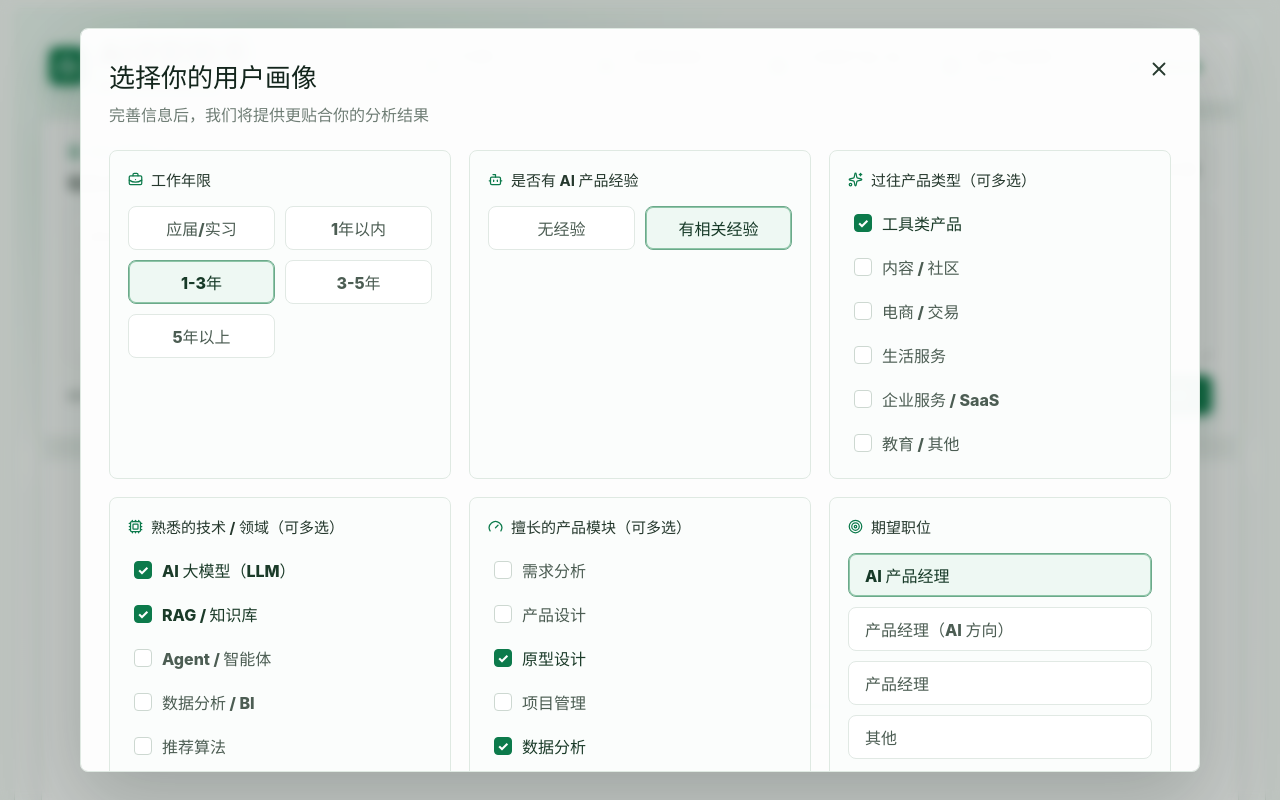
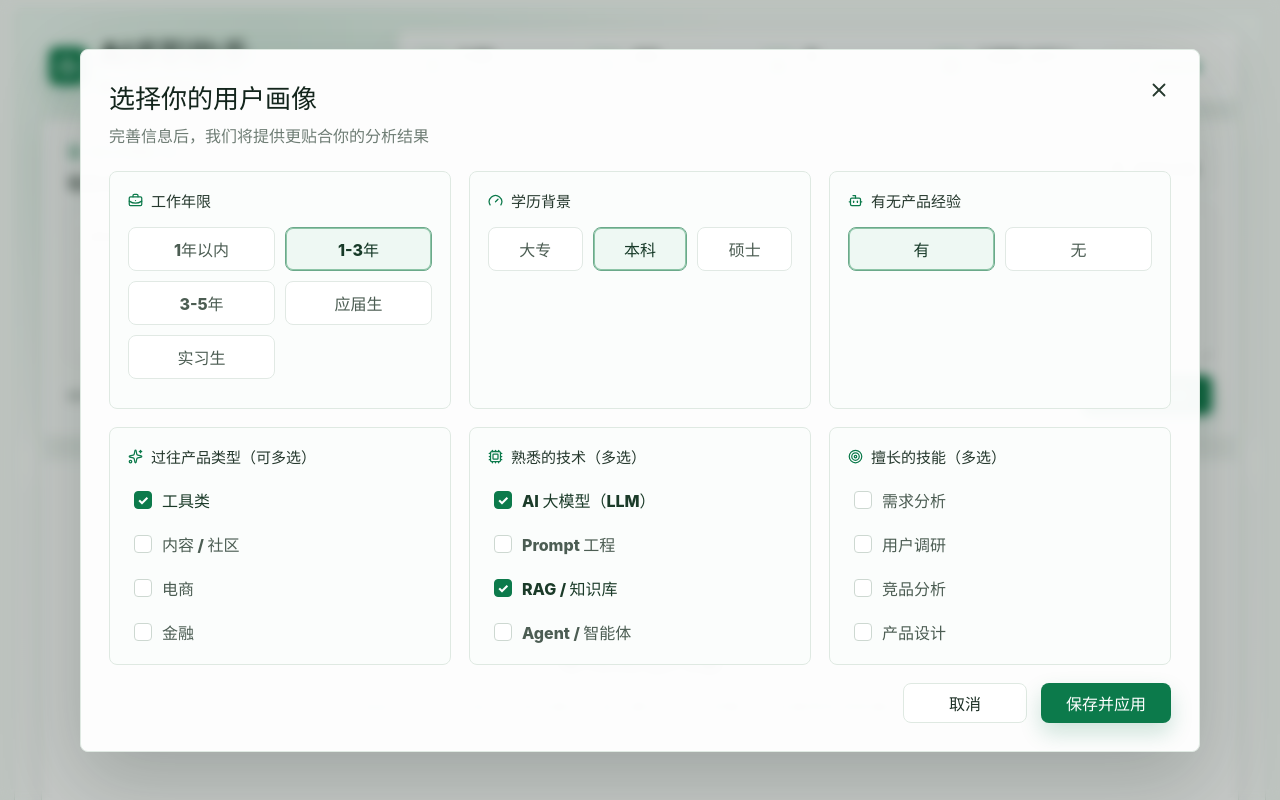
Before and after one commit to shimuyangly/AI-, a React (Vite) app: page / in a window 1280 px wide. Both pictures are taken after a click on the button "编辑画像". Shown: the top 800 px of the page. Built offline with nearby package versions, Linux system fonts and the light colour scheme.

Commit message:
Revise profile modal fields

```diff
--- a/src/App.tsx
+++ b/src/App.tsx
@@ -47,20 +47,76 @@ const tabs = [
 const tabTargetIds = tabs.map((tab) => tab.targetId);
 
 const profileOptions = {
-  workExperience: ['应届/实习', '1年以内', '1-3年', '3-5年', '5年以上'],
-  aiExperience: ['无经验', '有相关经验'],
-  previousDomains: ['工具类产品', '内容 / 社区', '电商 / 交易', '生活服务', '企业服务 / SaaS', '教育 / 其他'],
-  familiarTech: ['AI 大模型（LLM）', 'RAG / 知识库', 'Agent / 智能体', '数据分析 / BI', '推荐算法', '计算机视觉', '自然语言处理'],
-  strengths: ['需求分析', '产品设计', '原型设计', '项目管理', '数据分析', '增长 / 运营', '商业化 / 盈利设计'],
-  targetRole: ['AI 产品经理', '产品经理（AI 方向）', '产品经理', '其他'],
+  workExperience: ['1年以内', '1-3年', '3-5年', '应届生', '实习生'],
+  education: ['大专', '本科', '硕士'],
+  productExperience: ['有', '无'],
+  previousDomains: [
+    '工具类',
+    '内容 / 社区',
+    '电商',
+    '金融',
+    '生活服务',
+    '教育',
+    'SaaS',
+    '企业服务',
+    '出行 / 交通',
+    '本地生活',
+    '医疗健康',
+    '游戏 / 娱乐',
+    '广告 / 增长',
+    '数据平台',
+    '开放平台',
+    '硬件 / IoT',
+    '政企 / 行业解决方案',
+    '其他',
+  ],
+  familiarTech: [
+    'AI 大模型（LLM）',
+    'Prompt 工程',
+    'RAG / 知识库',
+    'Agent / 智能体',
+    '工作流编排',
+    '多模态',
+    '数据分析 / BI',
+    'A/B 测试',
+    '推荐算法',
+    '搜索 / 召回',
+    '自然语言处理',
+    '计算机视觉',
+    '语音识别 / TTS',
+    '埋点 / 指标体系',
+    'API / OpenAPI',
+    'SQL',
+    '低代码 / 无代码',
+  ],
+  strengths: [
+    '需求分析',
+    '用户调研',
+    '竞品分析',
+    '产品设计',
+    '原型设计',
+    'PRD 撰写',
+    '项目管理',
+    '跨部门沟通',
+    '数据分析',
+    '指标体系',
+    '增长 / 运营',
+    '商业化 / 盈利设计',
+    'B 端交付',
+    'C 端体验',
+    '模型评测',
+    'Prompt 调优',
+    '知识库设计',
+    '面试表达',
+  ],
 };
 
 function yearsFromWorkExperience(workExperience: string): number {
-  if (workExperience === '应届/实习') return 0;
+  if (workExperience === '应届生' || workExperience === '实习生') return 0;
   if (workExperience === '1年以内') return 1;
   if (workExperience === '1-3年') return 2;
   if (workExperience === '3-5年') return 4;
-  return 5;
+  return 2;
 }
 
 function App() {
@@ -162,8 +218,9 @@ function App() {
   const saveProfile = () => {
     setProfile({
       ...draftProfile,
+      targetRole: 'AI 产品经理',
       yearsExperience: yearsFromWorkExperience(draftProfile.workExperience),
-      representativeProject: draftProfile.previousDomains.includes('出行类产品') || draftProfile.previousDomains.includes('工具类产品')
+      representativeProject: draftProfile.previousDomains.includes('出行 / 交通') || draftProfile.previousDomains.includes('工具类')
         ? '车来了 App'
         : `${draftProfile.previousDomains[0] ?? '过往'}项目`,
     });
@@ -265,9 +322,9 @@ function HeaderSection({ onEditProfile, profile }: { onEditProfile: () => void;
 function ProfileCard({ onEditProfile, profile }: { onEditProfile: () => void; profile: CandidateProfile }) {
   const profileItems = [
     { icon: <UserRound size={18} />, label: '产品经验', value: profile.workExperience },
-    { icon: <Bot size={18} />, label: 'AI 产品经验', value: profile.aiExperience },
+    { icon: <Gauge size={18} />, label: '学历背景', value: profile.education },
+    { icon: <Bot size={18} />, label: '产品经验', value: profile.productExperience },
     { icon: <BriefcaseBusiness size={18} />, label: '过往产品类型', value: profile.previousDomains.join(' / ') || '未选择' },
-    { icon: <Target size={18} />, label: '期望职位', value: profile.targetRole },
   ];
 
   return (
@@ -349,7 +406,7 @@ function ProfileModal({
   onSave: () => void;
   onUpdate: (profile: CandidateProfile) => void;
 }) {
-  const setSingle = (key: 'workExperience' | 'aiExperience' | 'targetRole', value: string) => {
+  const setSingle = (key: 'workExperience' | 'education' | 'productExperience', value: string) => {
     onUpdate({
       ...draftProfile,
       [key]: value,
@@ -388,14 +445,27 @@ function ProfileModal({
             </SegmentGrid>
           </ProfileOptionGroup>
 
-          <ProfileOptionGroup icon={<Bot size={15} />} title="是否有 AI 产品经验">
-            <SegmentGrid columns={2}>
-              {profileOptions.aiExperience.map((option) => (
+          <ProfileOptionGroup icon={<Gauge size={15} />} title="学历背景">
+            <SegmentGrid columns={3}>
+              {profileOptions.education.map((option) => (
                 <OptionButton
-                  active={draftProfile.aiExperience === option}
+                  active={draftProfile.education === option}
                   key={option}
                   label={option}
-                  onClick={() => setSingle('aiExperience', option)}
+                  onClick={() => setSingle('education', option)}
+                />
+              ))}
+            </SegmentGrid>
+          </ProfileOptionGroup>
+
+          <ProfileOptionGroup icon={<Bot size={15} />} title="有无产品经验">
+            <SegmentGrid columns={2}>
+              {profileOptions.productExperience.map((option) => (
+                <OptionButton
+                  active={draftProfile.productExperience === option}
+                  key={option}
+                  label={option}
+                  onClick={() => setSingle('productExperience', option)}
                 />
               ))}
             </SegmentGrid>
@@ -414,7 +484,7 @@ function ProfileModal({
             </CheckGrid>
           </ProfileOptionGroup>
 
-          <ProfileOptionGroup icon={<Cpu size={15} />} title="熟悉的技术 / 领域（可多选）">
+          <ProfileOptionGroup icon={<Cpu size={15} />} title="熟悉的技术（多选）">
             <CheckGrid>
               {profileOptions.familiarTech.map((option) => (
                 <CheckOption
@@ -427,7 +497,7 @@ function ProfileModal({
             </CheckGrid>
           </ProfileOptionGroup>
 
-          <ProfileOptionGroup icon={<Gauge size={15} />} title="擅长的产品模块（可多选）">
+          <ProfileOptionGroup icon={<Target size={15} />} title="擅长的技能（多选）">
             <CheckGrid>
               {profileOptions.strengths.map((option) => (
                 <CheckOption
@@ -440,18 +510,6 @@ function ProfileModal({
             </CheckGrid>
           </ProfileOptionGroup>
 
-          <ProfileOptionGroup icon={<Target size={15} />} title="期望职位">
-            <div className="role-list">
-              {profileOptions.targetRole.map((option) => (
-                <OptionButton
-                  active={draftProfile.targetRole === option}
-                  key={option}
-                  label={option}
-                  onClick={() => setSingle('targetRole', option)}
-                />
-              ))}
-            </div>
-          </ProfileOptionGroup>
         </div>
 
         <footer className="modal-actions">
--- a/src/analysis.ts
+++ b/src/analysis.ts
@@ -11,8 +11,9 @@ import type {
 export const defaultProfile: CandidateProfile = {
   workExperience: '1-3年',
   yearsExperience: 2,
-  aiExperience: '有相关经验',
-  previousDomains: ['工具类产品', '出行类产品'],
+  education: '本科',
+  productExperience: '有',
+  previousDomains: ['工具类', '出行 / 交通'],
   familiarTech: ['AI 大模型（LLM）', 'RAG / 知识库'],
   strengths: ['原型设计', '数据分析'],
   targetRole: 'AI 产品经理',
--- a/src/styles.css
+++ b/src/styles.css
@@ -377,8 +377,12 @@ textarea:focus {
 }
 
 .profile-option-group {
-  min-height: 214px;
+  display: flex;
+  flex-direction: column;
+  height: 238px;
+  min-height: 238px;
   padding: 18px;
+  overflow: hidden;
   border: 1px solid var(--line);
   border-radius: 8px;
   background: #fbfdfc;
@@ -423,6 +427,23 @@ textarea:focus {
 .check-grid {
   display: grid;
   gap: 10px;
+  min-height: 0;
+  overflow-y: auto;
+  padding-right: 6px;
+}
+
+.check-grid::-webkit-scrollbar {
+  width: 7px;
+}
+
+.check-grid::-webkit-scrollbar-track {
+  background: #edf4ef;
+  border-radius: 999px;
+}
+
+.check-grid::-webkit-scrollbar-thumb {
+  background: #b8c9bf;
+  border-radius: 999px;
 }
 
 .check-option {
@@ -455,17 +476,6 @@ textarea:focus {
 .check-option.checked span {
   border-color: var(--green);
   background: var(--green);
-}
-
-.role-list {
-  display: grid;
-  gap: 10px;
-}
-
-.role-list .option-button {
-  justify-content: flex-start;
-  padding: 0 16px;
-  text-align: left;
 }
 
 .modal-actions {
--- a/src/types.ts
+++ b/src/types.ts
@@ -1,7 +1,8 @@
 export interface CandidateProfile {
   workExperience: string;
   yearsExperience: number;
-  aiExperience: string;
+  education: string;
+  productExperience: string;
   previousDomains: string[];
   familiarTech: string[];
   strengths: string[];
```
